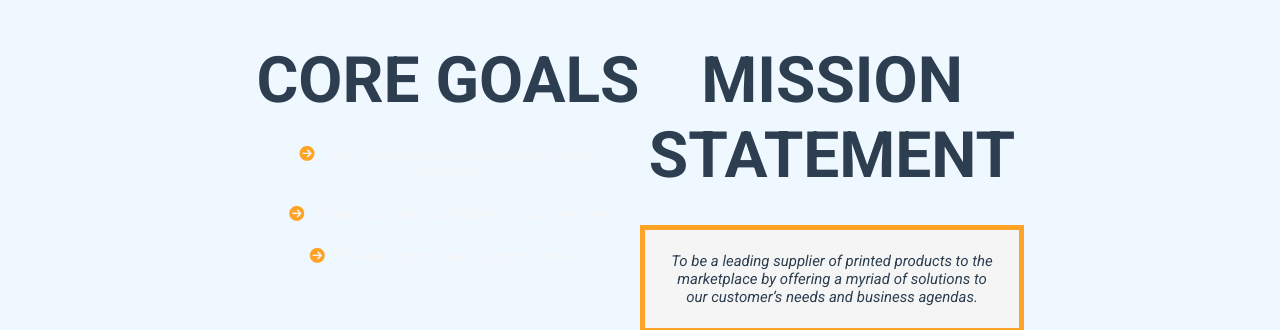
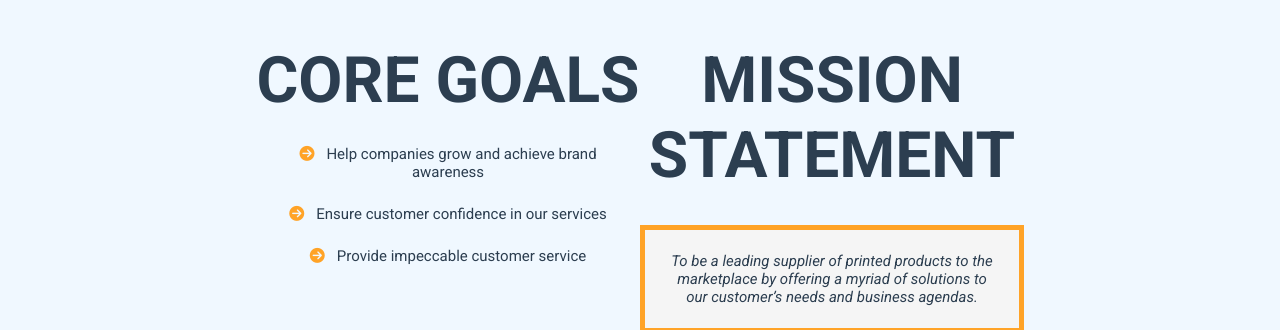
Before and after one commit to superrnaah/wg-site, a plain HTML site: page index.html in a window 1280 px wide. Shown: the part 1380-1710 px from the top of the page. Drawn offline with Linux system fonts and the light colour scheme.

Commit message:
Add files via upload

```diff
--- a/style.css
+++ b/style.css
@@ -370,7 +370,7 @@ align-items: center;
   line-height: 25px;
 }
 
-.contact-grid p, li {
+.contact-grid p, .contact-grid li {
   color: #F5F5F5;
 }
 
```
